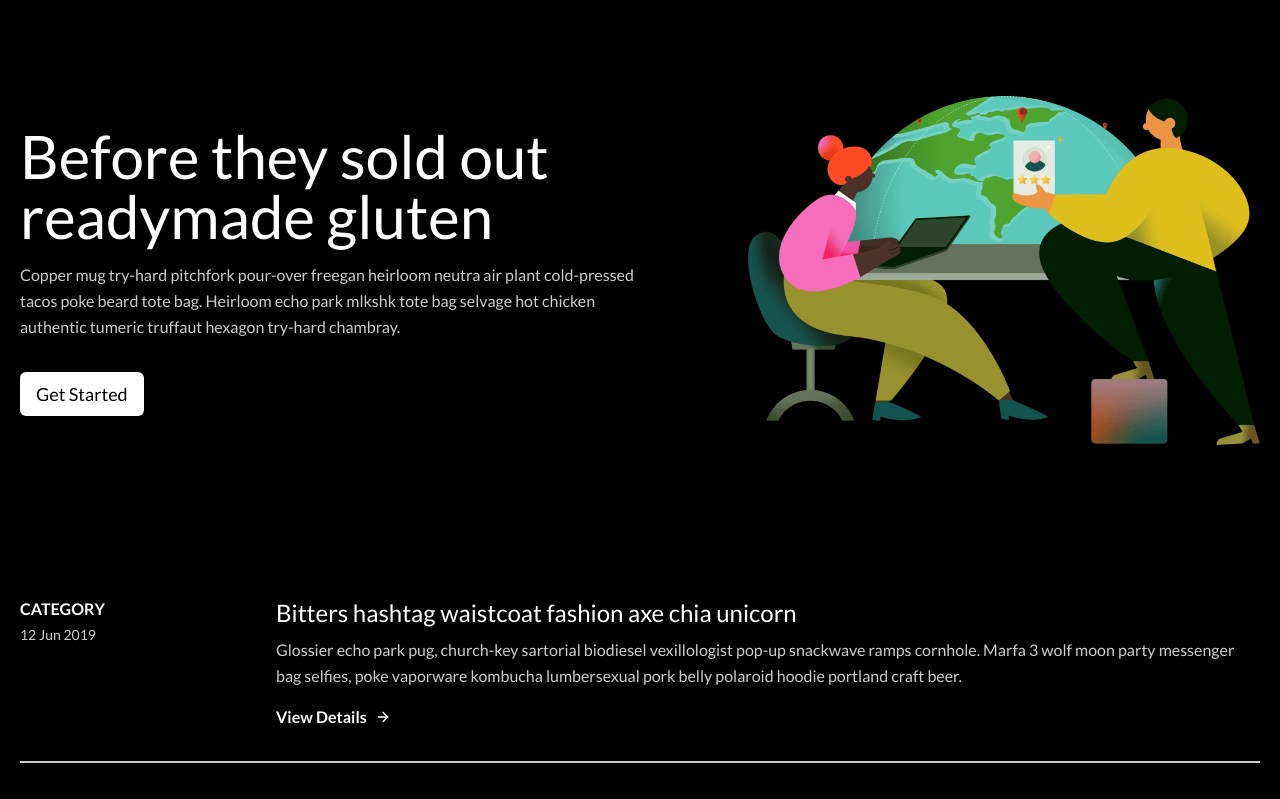
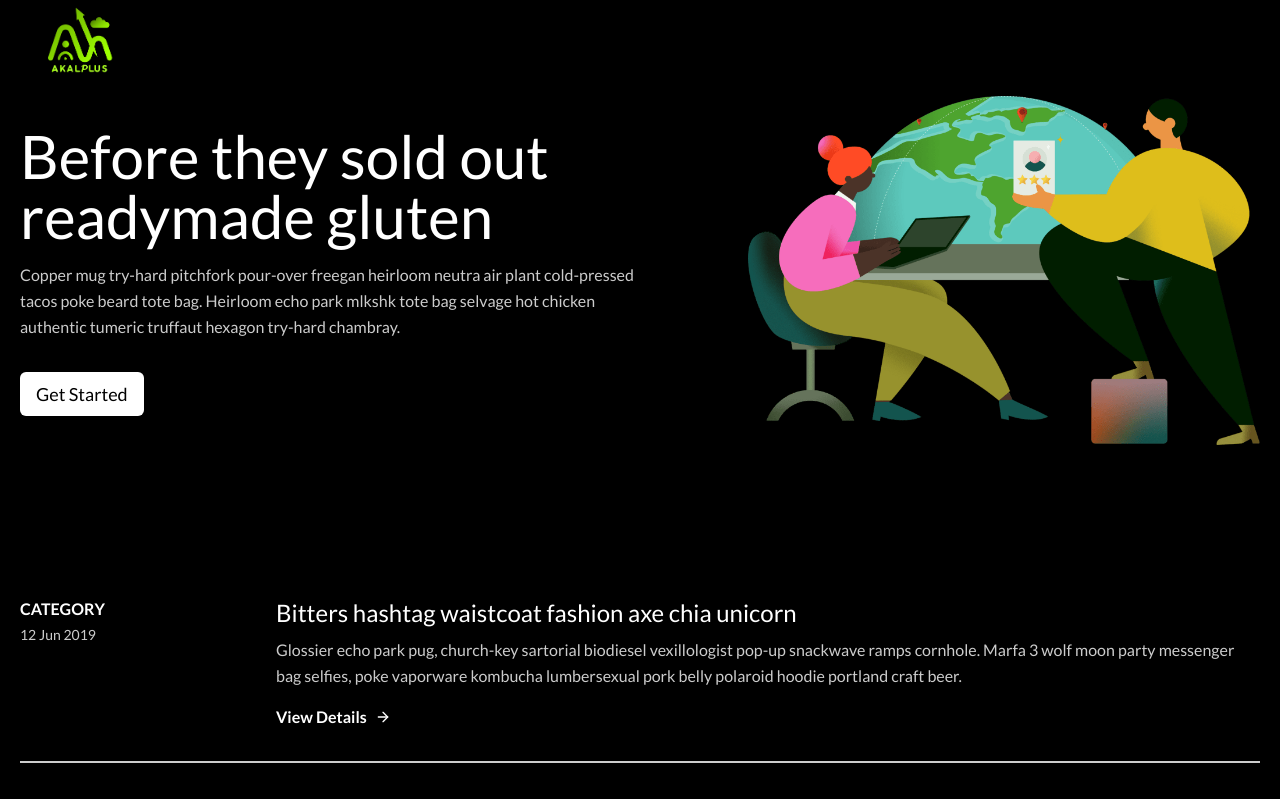
Before and after one commit to AkalPlus/Build-auction, a Next.js app: page / in a window 1280 px wide. Shown: the top 799 px of the page. Built offline with nearby package versions, Linux system fonts and the light colour scheme; no server answers.

Commit message:
feat: navbar merge

```diff
--- a/app/page.js
+++ b/app/page.js
@@ -1,6 +1,7 @@
 import ContractorLists from '@/components/ContractorLists'
 import CTA from '@/components/CTA'
 import Faq from '@/components/Faq'
+import Footer from '@/components/Footer'
 import HeroSection from '@/components/HeroSection'
 import Navbar from '@/components/Navbar'
 import { Button } from '@/components/ui/button'
@@ -13,7 +14,7 @@ import {
 export default function Home() {
   return (
     <>
-      {/* <Navbar /> */}
+      <Navbar />
       <HeroSection />
       <WorkList />
       <ContractorLists />
@@ -28,6 +29,7 @@ export default function Home() {
         </RegisterLink>
       </div>
       <Faq />
+      <Footer />
     </>
   )
 }
--- a/components/Navbar.jsx
+++ b/components/Navbar.jsx
@@ -88,6 +88,7 @@ function Header(props) {
           const response = await axios.get(
             `https://nominatim.openstreetmap.org/reverse?format=json&lat=${userLocation.latitude}&lon=${userLocation.longitude}&zoom=18&addressdetails=1`
           )
+          console.log('response = ', response.data, userLocation)
           const data = response.data
           console.log('data = ', data.display_name)
           if (data && data.address) {
@@ -155,7 +156,7 @@ function Header(props) {
             </div>
             {/* "Get Started" button with margin */}
             <Link href="/contact#contact-form" className="hidden md:block">
-              <Button className="bg-primaryForeground text-textDark hover:border-primaryForeground hover:text-textPrimary ml-2 text-base font-semibold hover:border hover:bg-transparent md:block">
+              <Button className="text-textDark ml-2 bg-white text-base font-semibold hover:bg-white md:block">
                 Get Started
               </Button>
             </Link>
```
Also changed, not shown: 1 other file (tests, documents, lock files or other folders).
